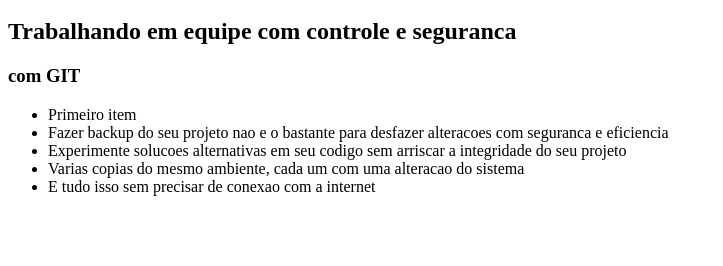
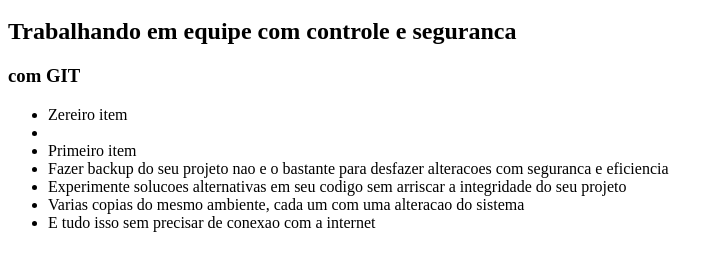
Before and after one commit to Willsome/git-teste, a plain HTML site: page index.html in a window 1280 px wide. Shown: the part 48-314 px from the top of the page, without its empty margins (0-723 px from the left). Drawn offline with Linux system fonts and the light colour scheme.

Commit message:
Adiciona o zereiro

```diff
--- a/index.html
+++ b/index.html
@@ -9,6 +9,7 @@
 		<h2>Trabalhando em equipe com controle e seguranca</h2>
 		<h3> com GIT </h3>
 		<ul>
+			<li> Zereiro item <li>
 			<li> Primeiro item </li>
 			<li>Fazer backup do seu projeto nao e o bastante para desfazer
 			alteracoes com seguranca e eficiencia</li>
```
